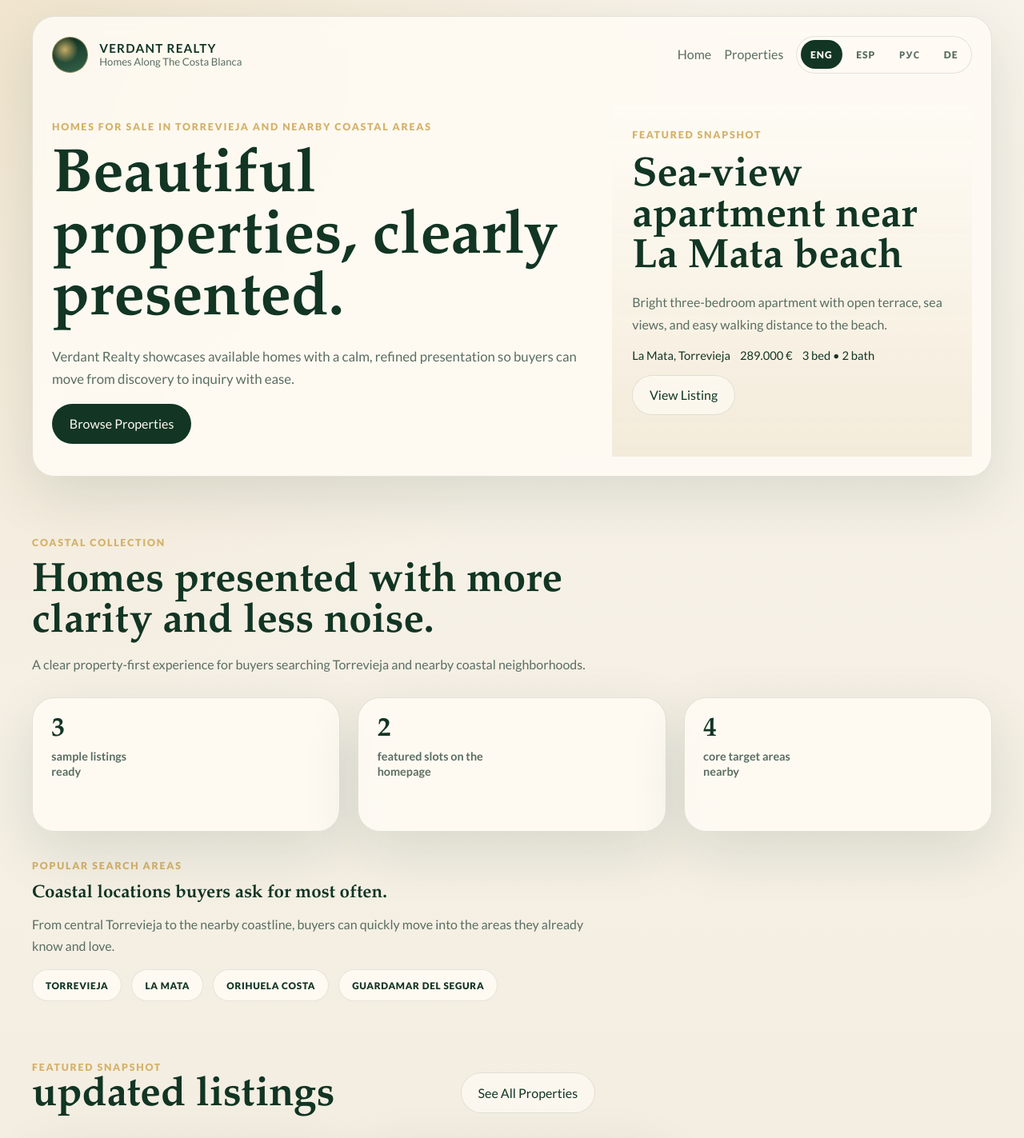
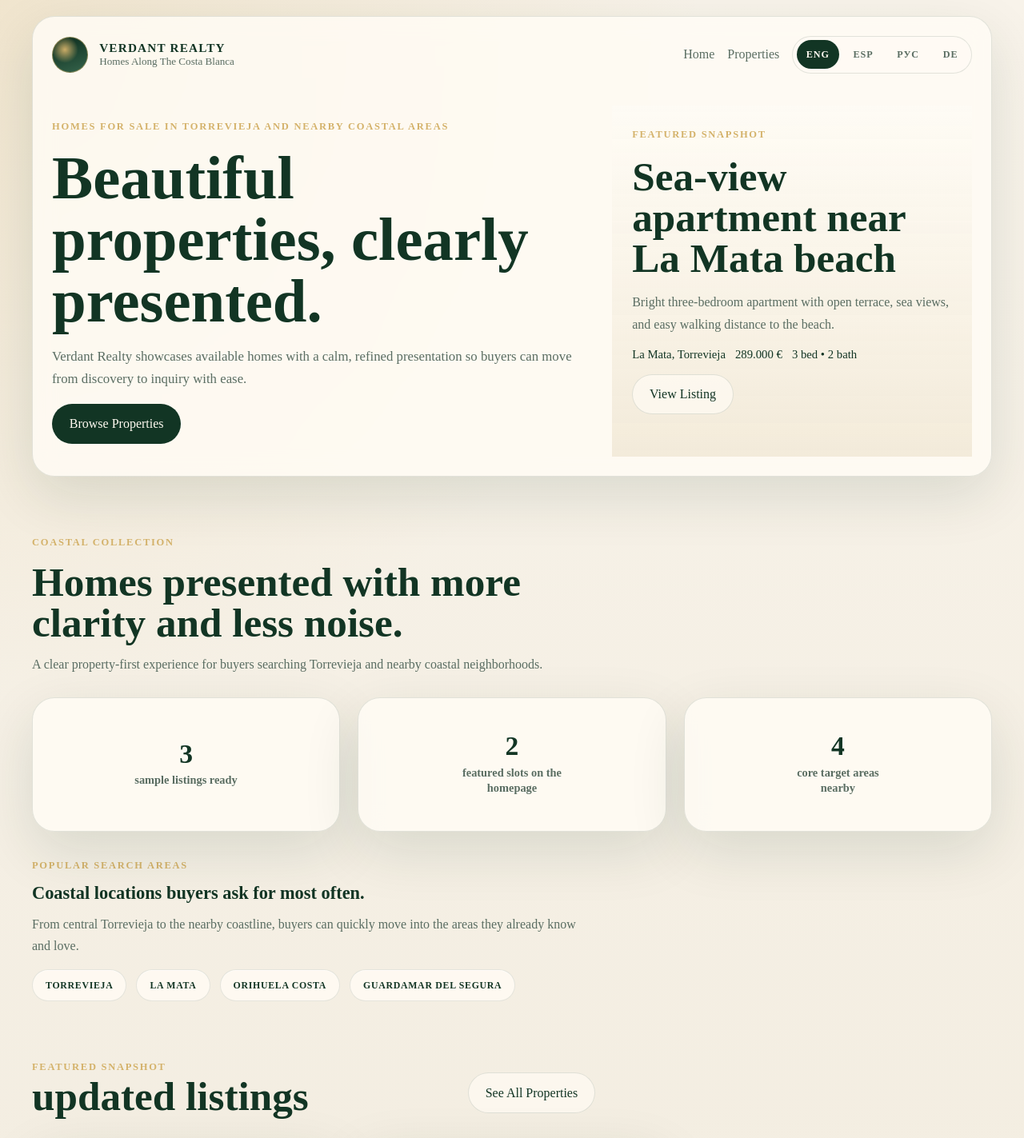
Before and after one commit to Fallka0/verdant-realty, a Next.js app: page / in a window 1280 px wide. Shown: the top 1423 px of the page at 80% size. Built offline with nearby package versions, Linux system fonts and the light colour scheme; no server answers.

Commit message:
feat: centralize site typography system

```diff
--- /dev/null
+++ b/app/fonts.ts
@@ -0,0 +1,13 @@
+import "@fontsource/cormorant-garamond/400.css";
+import "@fontsource/cormorant-garamond/500.css";
+import "@fontsource/cormorant-garamond/600.css";
+import "@fontsource/cormorant-garamond/700.css";
+import "@fontsource/lato/300.css";
+import "@fontsource/lato/400.css";
+import "@fontsource/lato/700.css";
+import "@fontsource/lato/900.css";
+
+export const siteFontVariables = {
+  "--font-primary": '"Cormorant Garamond"',
+  "--font-secondary": '"Lato"',
+} as Record<`--${string}`, string>;
--- a/app/globals.css
+++ b/app/globals.css
@@ -11,8 +11,13 @@
   --gold-soft: rgba(212, 178, 106, 0.18);
   --danger: #8e4d2a;
   --shadow: 0 24px 70px rgba(18, 53, 36, 0.12);
-  --font-sans: "Lato", "Avenir Next", Avenir, "Segoe UI", "Helvetica Neue", Helvetica, Arial, sans-serif;
-  --font-display: "Iowan Old Style", "Palatino Linotype", "Book Antiqua", Palatino, Georgia, serif;
+  --font-primary-family: var(--font-primary), "Cormorant Garamond", "Palatino Linotype", "Book Antiqua", Palatino, Georgia, serif;
+  --font-secondary-family: var(--font-secondary), "Lato", "Avenir Next", Avenir, "Segoe UI", "Helvetica Neue", Helvetica, Arial, sans-serif;
+  --font-body: var(--font-secondary-family);
+  --font-heading: var(--font-primary-family);
+  --font-ui: var(--font-secondary-family);
+  --font-sans: var(--font-secondary-family);
+  --font-display: var(--font-primary-family);
 }
 
 * {
@@ -30,7 +35,7 @@ body {
     radial-gradient(circle at top left, rgba(212, 178, 106, 0.22), transparent 24%),
     linear-gradient(180deg, #f8f3ea 0%, #f2ecdf 55%, #efe7db 100%);
   color: var(--text);
-  font-family: var(--font-sans);
+  font-family: var(--font-body);
 }
 
 a {
@@ -123,12 +128,14 @@ img {
 
 .brand-link strong {
   font-size: 0.95rem;
+  font-family: var(--font-ui);
   letter-spacing: 0.08em;
   text-transform: uppercase;
 }
 
 .brand-link small {
   color: var(--muted);
+  font-family: var(--font-ui);
   font-size: 0.82rem;
 }
 
@@ -172,6 +179,7 @@ img {
   background: transparent;
   color: var(--muted);
   cursor: pointer;
+  font-family: var(--font-ui);
   font-size: 0.76rem;
   font-weight: 800;
   letter-spacing: 0.08em;
@@ -245,6 +253,7 @@ img {
 .eyebrow {
   margin: 0;
   color: var(--gold);
+  font-family: var(--font-ui);
   font-size: 0.78rem;
   font-weight: 800;
   letter-spacing: 0.14em;
@@ -255,7 +264,7 @@ h1,
 h2,
 h3 {
   margin: 0;
-  font-family: var(--font-display);
+  font-family: var(--font-heading);
   font-weight: 600;
   line-height: 1;
 }
@@ -315,12 +324,18 @@ p {
   padding: 0.8rem 1.3rem;
   border-radius: 999px;
   border: 1px solid transparent;
+  font-family: var(--font-ui);
   transition:
     transform 180ms ease,
     box-shadow 180ms ease,
     background-color 180ms ease,
     border-color 180ms ease;
   cursor: pointer;
+}
+
+.button-wide {
+  min-width: 13.5rem;
+  padding-inline: 1.75rem;
 }
 
 .button:hover,
@@ -388,9 +403,11 @@ p {
 .stat-card {
   display: grid;
   gap: 0.45rem;
-  align-content: start;
+  align-content: center;
+  justify-items: center;
   min-height: 10.5rem;
   padding: 1.45rem;
+  text-align: center;
 }
 
 .stats-grid,
@@ -422,13 +439,13 @@ p {
 .stat-card strong {
   display: block;
   font-size: 2.1rem;
-  font-family: var(--font-display);
+  font-family: var(--font-heading);
   color: var(--text);
   line-height: 0.95;
 }
 
 .stat-card span {
-  max-width: 16ch;
+  max-width: 18ch;
   color: var(--muted);
   font-size: 0.9rem;
   font-weight: 700;
@@ -444,6 +461,7 @@ p {
   padding: 0.55rem 1rem;
   border-radius: 999px;
   border: 1px solid rgba(18, 53, 36, 0.1);
+  font-family: var(--font-ui);
   font-size: 0.74rem;
   font-weight: 800;
   letter-spacing: 0.06em;
@@ -521,7 +539,7 @@ p {
 
 .price-tag {
   font-size: 1.5rem;
-  font-family: var(--font-display);
+  font-family: var(--font-heading);
 }
 
 .listing-layout {
@@ -545,6 +563,7 @@ p {
   display: flex;
   flex-direction: column;
   gap: 0.4rem;
+  font-family: var(--font-ui);
   font-weight: 700;
   color: var(--text);
 }
@@ -593,7 +612,7 @@ textarea:focus {
 .detail-price-card strong {
   display: block;
   font-size: 2rem;
-  font-family: var(--font-display);
+  font-family: var(--font-heading);
 }
 
 .detail-grid {
@@ -764,11 +783,13 @@ textarea:focus {
 
 .carousel-counter {
   color: var(--muted);
+  font-family: var(--font-ui);
   font-size: 0.92rem;
   font-weight: 700;
 }
 
 .carousel-hint {
+  font-family: var(--font-ui);
   font-size: 0.92rem;
 }
 
@@ -905,6 +926,7 @@ textarea:focus {
 
 .zoom-hint {
   color: rgba(255, 250, 241, 0.78);
+  font-family: var(--font-ui);
   font-size: 0.92rem;
 }
 
--- a/app/layout.tsx
+++ b/app/layout.tsx
@@ -1,9 +1,7 @@
 import type { Metadata } from "next";
+import type { CSSProperties } from "react";
 
-import "@fontsource/lato/300.css";
-import "@fontsource/lato/400.css";
-import "@fontsource/lato/700.css";
-import "@fontsource/lato/900.css";
+import { siteFontVariables } from "@/app/fonts";
 import "./globals.css";
 
 export const metadata: Metadata = {
@@ -18,7 +16,9 @@ export default function RootLayout({
 }>) {
   return (
     <html lang="en">
-      <body>{children}</body>
+      <body style={siteFontVariables as CSSProperties}>
+        {children}
+      </body>
     </html>
   );
 }
--- a/components/homepage.tsx
+++ b/components/homepage.tsx
@@ -158,7 +158,7 @@ export function Homepage({ copy, currentLocale, featuredProperties, latestProper
             <p className="eyebrow">{copy.masonry.eyebrow}</p>
             <h2>{copy.masonry.title}</h2>
           </div>
-          <Link className="button button-ghost" href="/properties">
+          <Link className="button button-ghost button-wide" href="/properties">
             {copy.buttons.openListings}
           </Link>
         </div>
--- a/package.json
+++ b/package.json
@@ -21,6 +21,7 @@
   },
   "homepage": "https://github.com/Fallka0/verdant-realty#readme",
   "dependencies": {
+    "@fontsource/cormorant-garamond": "^5.2.11",
     "@fontsource/lato": "^5.2.7",
     "@supabase/ssr": "^0.10.2",
     "@supabase/supabase-js": "^2.103.3",
```
Also changed, not shown: 1 other file (tests, documents, lock files or other folders).
